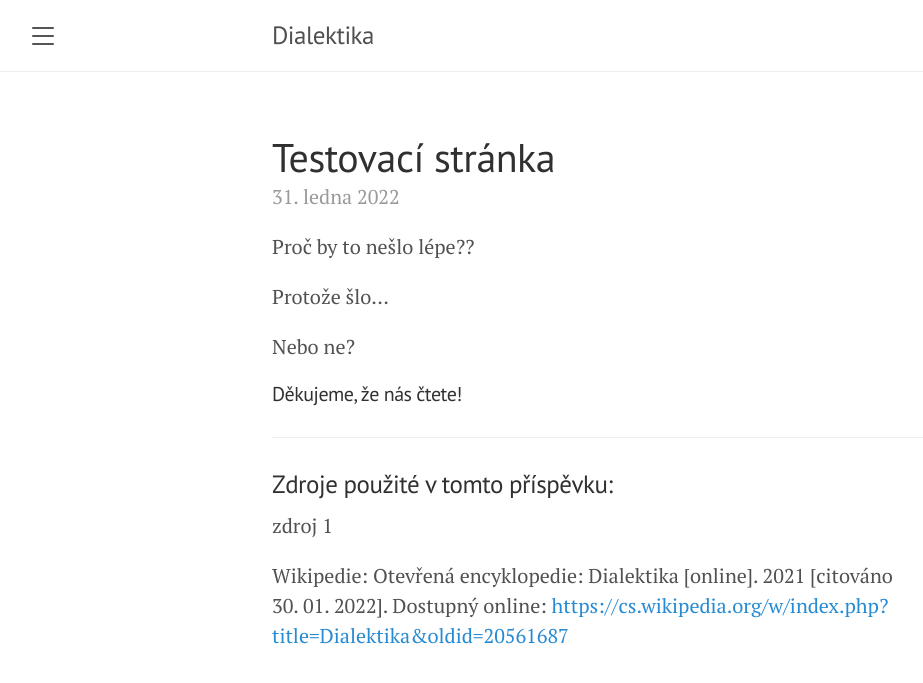
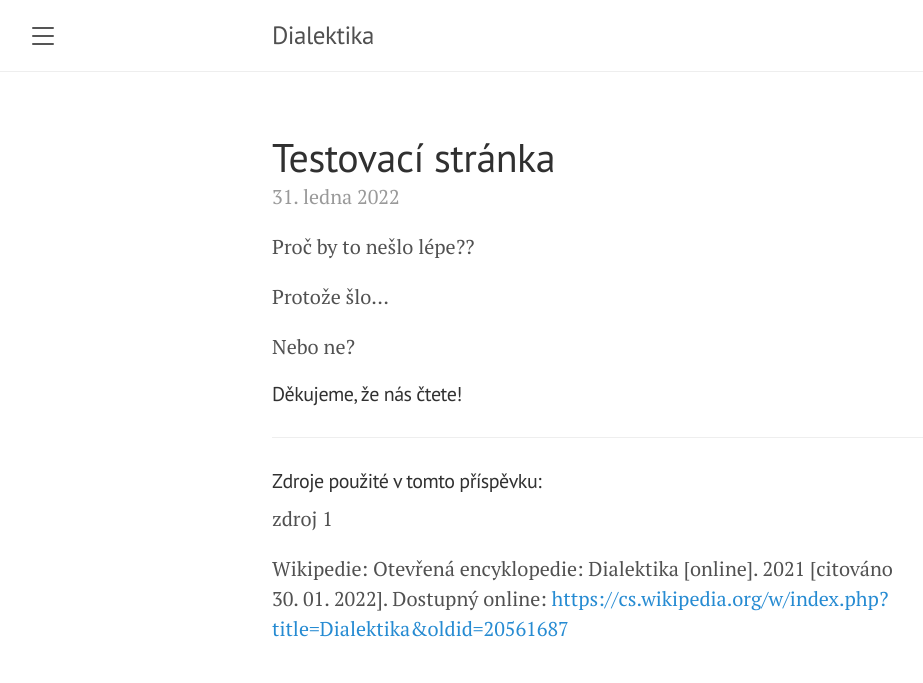
Before and after one commit to janbkrejci/dialektika, a Jekyll site: the page built from _posts/2022-01-31-test.md, in a window 1280 px wide. Shown: the top 683 px of the page, without its empty margins (8-931 px from the left). Built offline with Jekyll 4.4.1, drawn with Linux system fonts in a browser that asks for light colours.

```diff
--- a/_layouts/post.html
+++ b/_layouts/post.html
@@ -17,7 +17,7 @@ layout: default
   <h4>Děkujeme, že nás čtete!</h4>
   {% if page.sources %}
   <hr>
-  <h3>Zdroje použité v tomto příspěvku:</h3>
+  <h4>Zdroje použité v tomto příspěvku:</h4>
   {% for source in page.sources %}
   <p>{{ source }}</p>
   {% endfor %}
```
